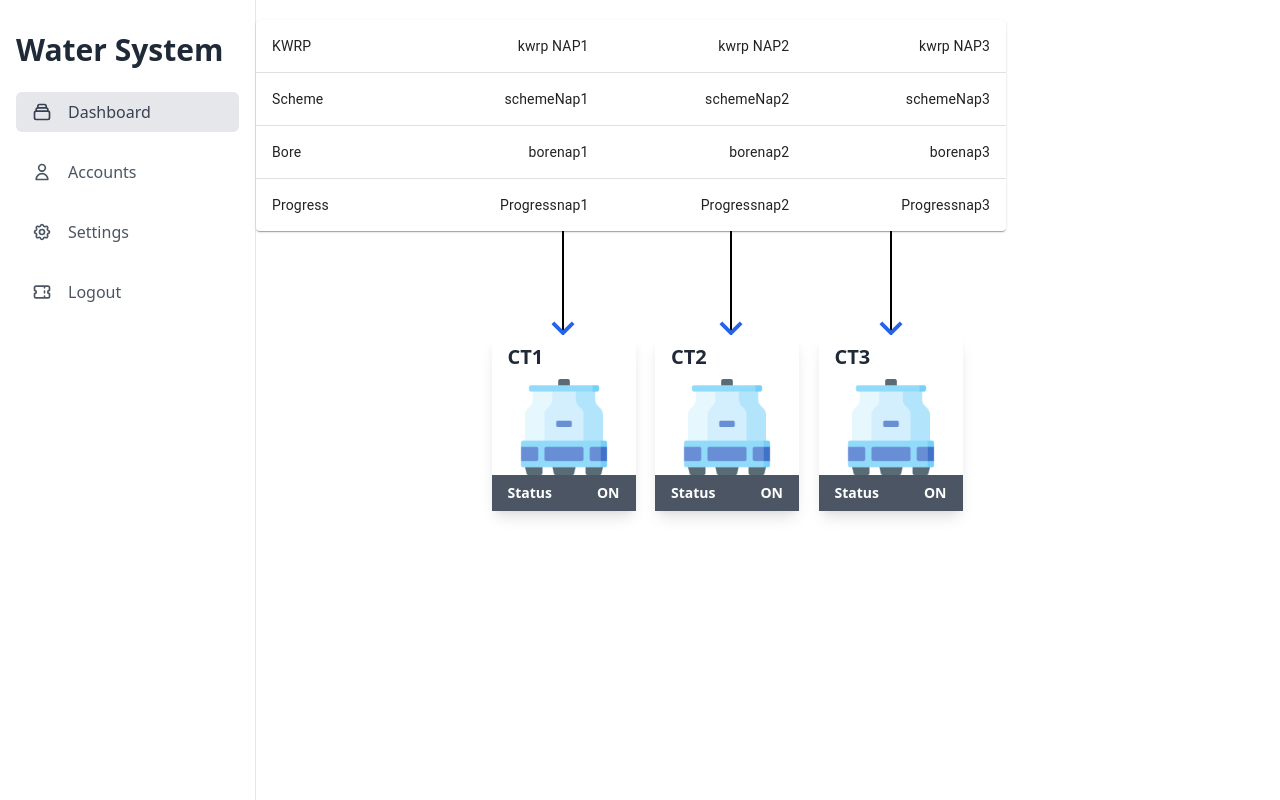
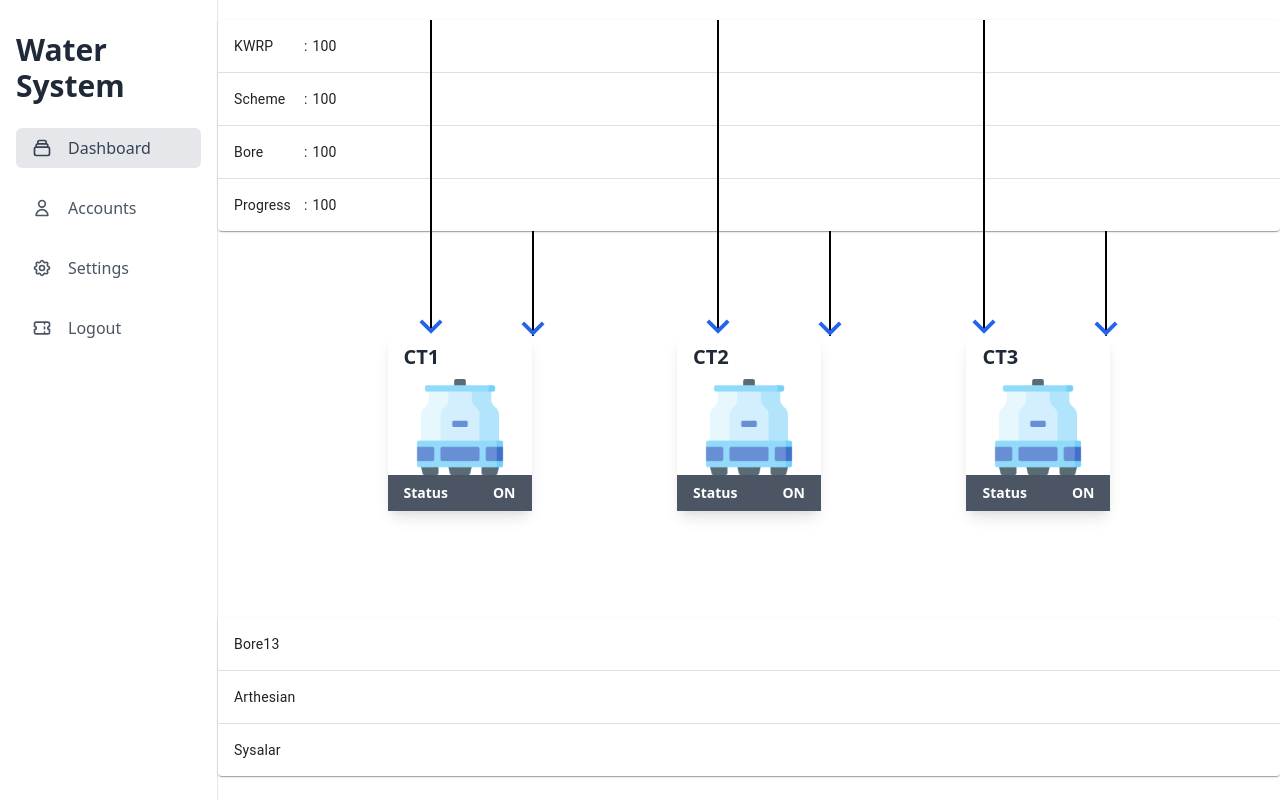
Before and after one commit to moulee40/automatic-water-system, a React (Create React App) app: page /home in a window 1280 px wide. Built offline with nearby package versions, Linux system fonts and the light colour scheme.

Commit message:
Dashboard changes

```diff
--- /dev/null
+++ b/src/components/DashboardBottomSection.js
@@ -0,0 +1,53 @@
+import React from "react";
+import { withRouter } from "react-router";
+import Table from '@mui/material/Table';
+import TableBody from '@mui/material/TableBody';
+import TableCell from '@mui/material/TableCell';
+import TableContainer from '@mui/material/TableContainer';
+import TableHead from '@mui/material/TableHead';
+import TableRow from '@mui/material/TableRow';
+import Paper from '@mui/material/Paper';
+import KeyboardArrowDownIcon from '@material-ui/icons/KeyboardArrowDown';
+import ArrowForwardIosIcon from '@material-ui/icons/ArrowForwardIos';
+
+
+const rows = [
+  { name:'Bore13'},
+  { name:'Arthesian'},
+  { name:'Sysalar'},
+];
+
+class DashboardBottomSection extends React.Component {
+
+  render() {
+    return (
+        <div className="flex relative mb-6">
+           <TableContainer component={Paper}>
+      <Table sx={{ minWidth: 750 }} aria-label="simple table">
+
+        <TableBody>
+          {rows.map((row) => (
+            <TableRow
+              key={row.name}
+              sx={{ '&:last-child td, &:last-child th': { border: 0 } }}
+            >
+              <TableCell component="th" scope="row" style={{display:'flex'}}>
+               {row.name}
+              </TableCell>
+              {/* <TableCell align="right">{row.nap1}</TableCell>
+              <TableCell align="right">{row.nap2}</TableCell>
+              <TableCell align="right">{row.nap3}</TableCell> */}
+            </TableRow>
+          ))}
+        </TableBody>
+      </Table>
+    </TableContainer>
+
+  </div>
+
+
+    );
+  }
+}
+
+export default withRouter(DashboardBottomSection);
--- a/src/components/DashboardTopSection.js
+++ b/src/components/DashboardTopSection.js
@@ -32,46 +32,72 @@ class DashboardTopSection extends React.Component {
               key={row.name}
               sx={{ '&:last-child td, &:last-child th': { border: 0 } }}
             >
-              <TableCell component="th" scope="row">
-                {row.name}
+              <TableCell component="th" scope="row" style={{display:'flex'}}>
+               <div style={{minWidth:'70px'}}> {row.name}</div>:<div style={{marginLeft:5}}> {'100'}</div>
               </TableCell>
-              <TableCell align="right">{row.nap1}</TableCell>
+              {/* <TableCell align="right">{row.nap1}</TableCell>
               <TableCell align="right">{row.nap2}</TableCell>
-              <TableCell align="right">{row.nap3}</TableCell>
+              <TableCell align="right">{row.nap3}</TableCell> */}
             </TableRow>
           ))}
         </TableBody>
       </Table>
     </TableContainer>
 
-    <div className="flex justify-end absolute left-1/3 top-full ml-14">
+    <div className="flex justify-end absolute left-[20%]" style={{height:'350px'}}>
           <div className="border-l-2 border-b-2 border-solid border-black relative mb-10">
             <div className="mt-40">
 
                 {/* <ArrowForwardIosIcon className='text-blue-600 absolute top-[97.3%] left-[91%]'/> */}
-                <KeyboardArrowDownIcon className='text-blue-600 absolute top-[46%] -ml-6' style={{fontSize:'46px'}}/>
+                <KeyboardArrowDownIcon className='text-blue-600 absolute top-[92%] -ml-6' style={{fontSize:'46px'}}/>
            </div>
            </div>
       </div>
-      <div className="flex justify-end absolute left-1/3 ml-56 top-full">
+      <div className="flex justify-end absolute left-[19%] ml-28 top-full" style={{height:'145px'}}>
           <div className="border-l-2 border-b-2 border-solid border-black relative mb-10 ">
             <div className="mt-40">
 
                 {/* <ArrowForwardIosIcon className='text-blue-600 absolute top-[97.3%] left-[91%]'/> */}
-                <KeyboardArrowDownIcon className='text-blue-600 absolute top-[46%] -ml-6' style={{fontSize:'46px'}}/>
+                <KeyboardArrowDownIcon className='text-blue-600 absolute top-[72%] -ml-6' style={{fontSize:'46px'}}/>
            </div>
            </div>
       </div>
-      <div className="flex justify-end absolute left-1/3 ml-96 top-full">
+      <div className="flex justify-end absolute left-[47%]" style={{height:'350px'}}>
           <div className="border-l-2 border-b-2 border-solid border-black relative mb-10">
             <div className="mt-40">
 
                 {/* <ArrowForwardIosIcon className='text-blue-600 absolute top-[97.3%] left-[91%]'/> */}
-                <KeyboardArrowDownIcon className='text-blue-600 absolute top-[46%] -ml-6' style={{fontSize:'46px'}}/>
+                <KeyboardArrowDownIcon className='text-blue-600 absolute top-[92%] -ml-6' style={{fontSize:'46px'}}/>
            </div>
            </div>
       </div>
+      <div className="flex justify-end absolute left-[47%] ml-28 top-full" style={{height:'145px'}}>
+          <div className="border-l-2 border-b-2 border-solid border-black relative mb-10 ">
+            <div className="mt-40">
 
+                {/* <ArrowForwardIosIcon className='text-blue-600 absolute top-[97.3%] left-[91%]'/> */}
+                <KeyboardArrowDownIcon className='text-blue-600 absolute top-[72%] -ml-6' style={{fontSize:'46px'}}/>
+           </div>
+           </div>
+      </div>
+      <div className="flex justify-end absolute left-[72%]" style={{height:'350px'}}>
+          <div className="border-l-2 border-b-2 border-solid border-black relative mb-10">
+            <div className="mt-40">
+
+                {/* <ArrowForwardIosIcon className='text-blue-600 absolute top-[97.3%] left-[91%]'/> */}
+                <KeyboardArrowDownIcon className='text-blue-600 absolute top-[92%] -ml-6' style={{fontSize:'46px'}}/>
+           </div>
+           </div>
+      </div>
+      <div className="flex justify-end absolute left-[73%] ml-28 top-full" style={{height:'145px'}}>
+          <div className="border-l-2 border-b-2 border-solid border-black relative mb-10 ">
+            <div className="mt-40">
+
+                {/* <ArrowForwardIosIcon className='text-blue-600 absolute top-[97.3%] left-[91%]'/> */}
+                <KeyboardArrowDownIcon className='text-blue-600 absolute top-[72%] -ml-6' style={{fontSize:'46px'}}/>
+           </div>
+           </div>
+      </div>
       </div>
 
     );
--- a/src/components/Main.js
+++ b/src/components/Main.js
@@ -7,6 +7,7 @@ import RightContainer from "./RightContainer";
 import LeftContainer from "./LeftContainer";
 import BottomContainer from "./BottomContainer";
 import DashboardTopSection from "./DashboardTopSection";
+import DashboardBottomSection from "./DashboardBottomSection";
 
 class Main extends React.Component {
   constructor(props) {
@@ -48,9 +49,9 @@ class Main extends React.Component {
     return (
   <div className="space-y-5 h-screen flex">
       <Sidebar />
-      <div className="flex flex-col relative">
+      <div className="flex flex-col relative w-full">
       <DashboardTopSection></DashboardTopSection>
-      <div className="flex flex-1 flex-wrap p-6 justify-evenly ml-48 relative">
+      <div className="flex flex-1 flex-wrap p-6 justify-evenly relative">
       {coolingTower.map((label,index) => {
       return(
         <div className="flex relative">
@@ -63,6 +64,7 @@ class Main extends React.Component {
 })}
 
   </div>
+  <DashboardBottomSection></DashboardBottomSection>
       </div>
 
   <Dialog open={openDialog} handleClose={this.handleClose} currentLabel={this.state.currentLabel}/>
```
